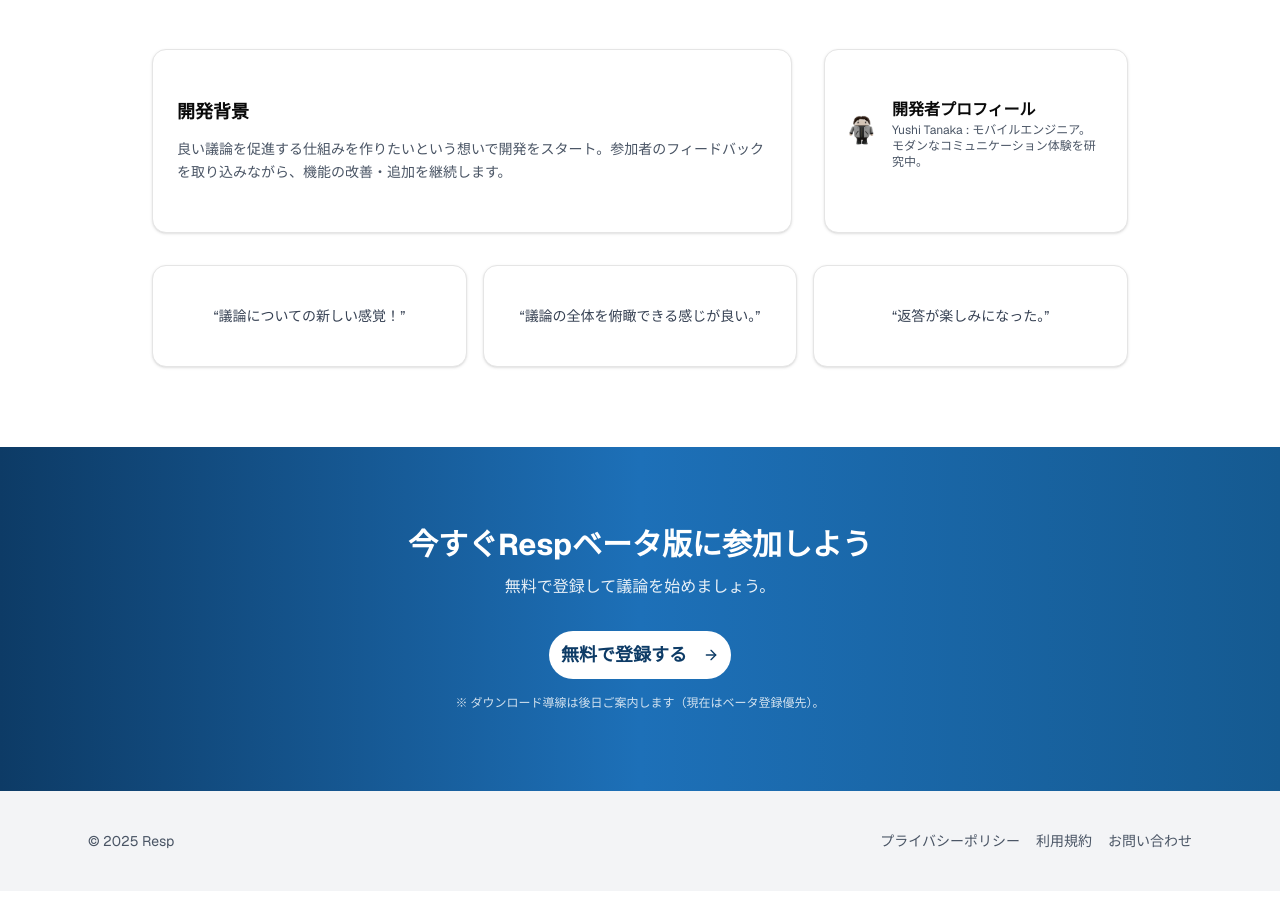
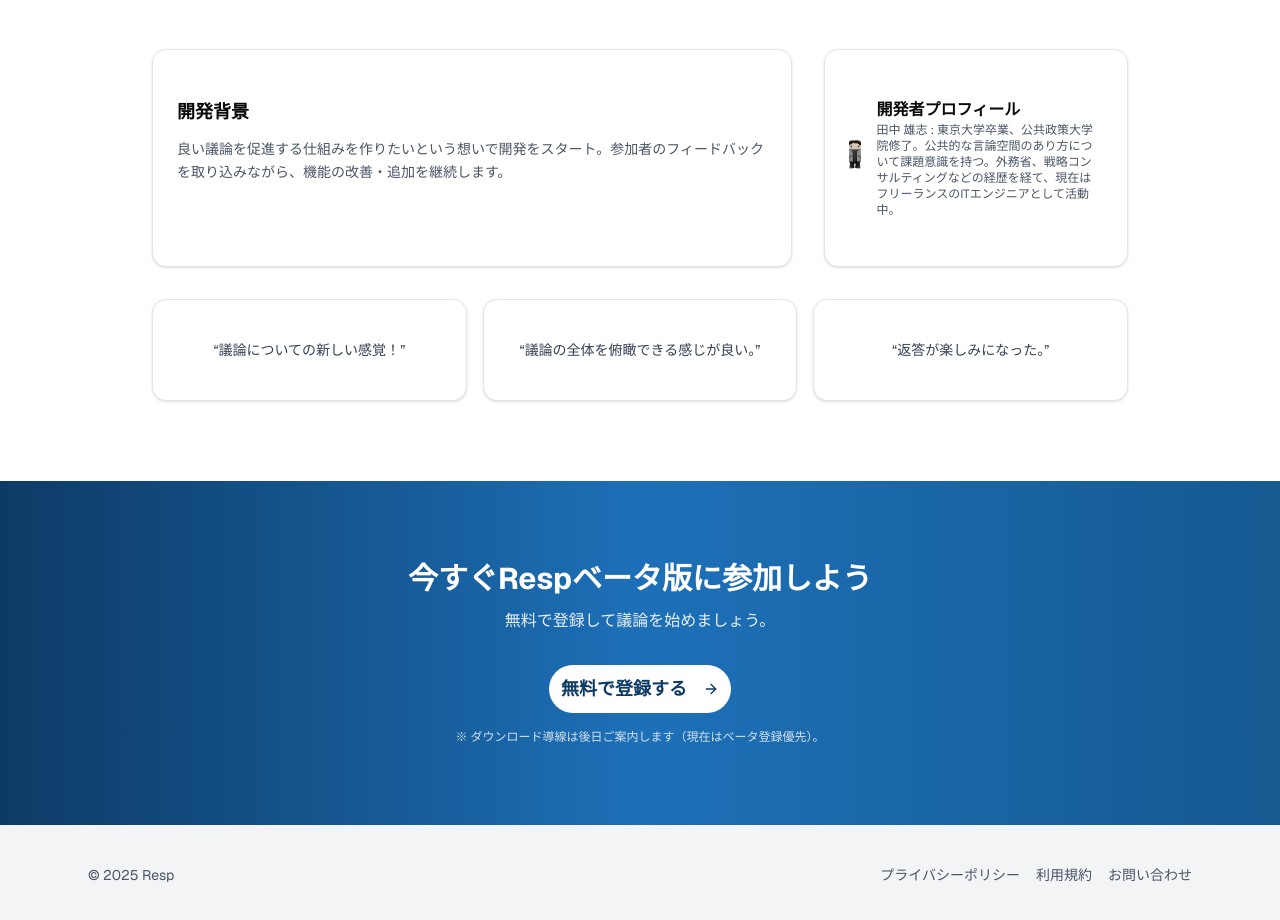
Before and after one commit to resp875/web-page-support, a Next.js app: page / in a window 1280 px wide. Shown: the part 1808-2728 px from the top of the page. Before the commit the page ends 2699 px from the top, so only its background shows below. Built offline with nearby package versions, Linux system fonts and the light colour scheme; no server answers.

Commit message:
開発者プロフィールを修正

```diff
--- a/src/app/page.tsx
+++ b/src/app/page.tsx
@@ -167,7 +167,7 @@
                   </div>
                   <div>
                     <p className="font-semibold">開発者プロフィール</p>
-                    <p className="text-xs text-gray-600">Yushi Tanaka : モバイルエンジニア。モダンなコミュニケーション体験を研究中。</p>
+                    <p className="text-xs text-gray-600">田中 雄志 : 東京大学卒業、公共政策大学院修了。公共的な言論空間のあり方について課題意識を持つ。外務省、戦略コンサルティングなどの経歴を経て、現在はフリーランスのITエンジニアとして活動中。</p>
                   </div>
                 </CardContent>
               </Card>
```
